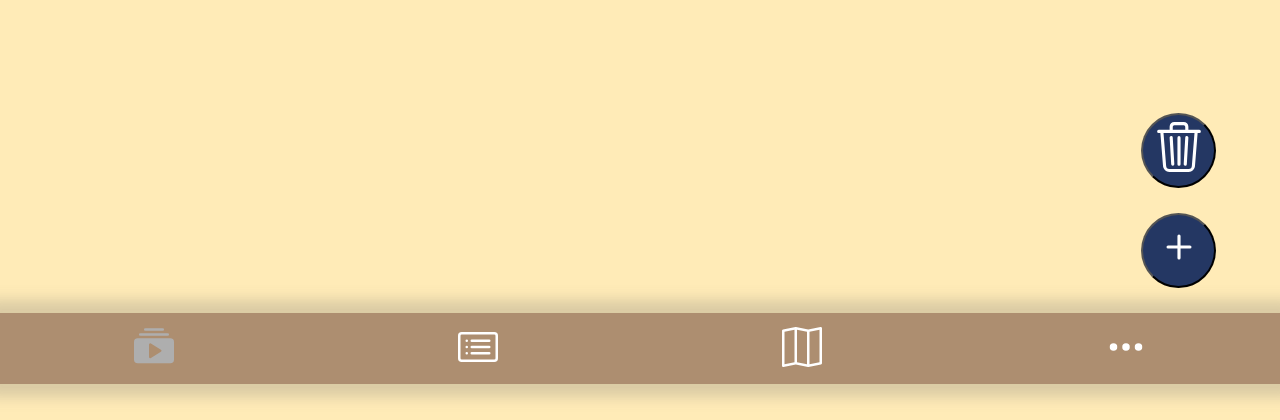
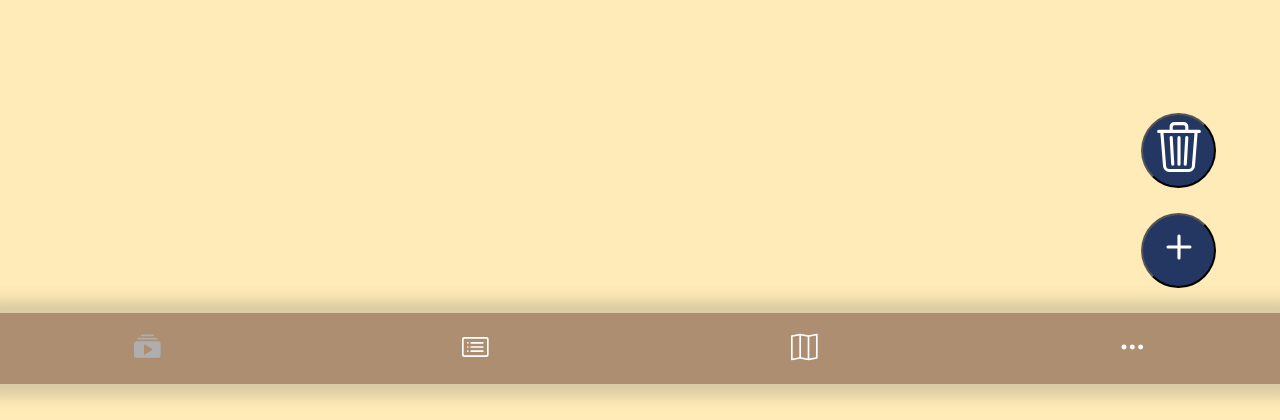
Before and after one commit to jjalaitinen/kaljakierros, a Flask app: page / in a window 1280 px wide. Shown: the part 416-836 px from the top of the page. Run offline with Flask 2, Linux system fonts and the light colour scheme; some libraries are stand-ins or nearby versions.

Commit message:
alabarien ikonien koon muuttaminen lähinnä testi miten css-tiedostossa muutos tehdään

```diff
--- a/static/tyylit/tyylit.css
+++ b/static/tyylit/tyylit.css
@@ -116,6 +116,10 @@ body {
   background-color: #ad8e70;
 }
 
+#alapalkki button svg {
+  width: 2em;
+}
+
 .alabar_button:hover {
   cursor: pointer;
 }
```
